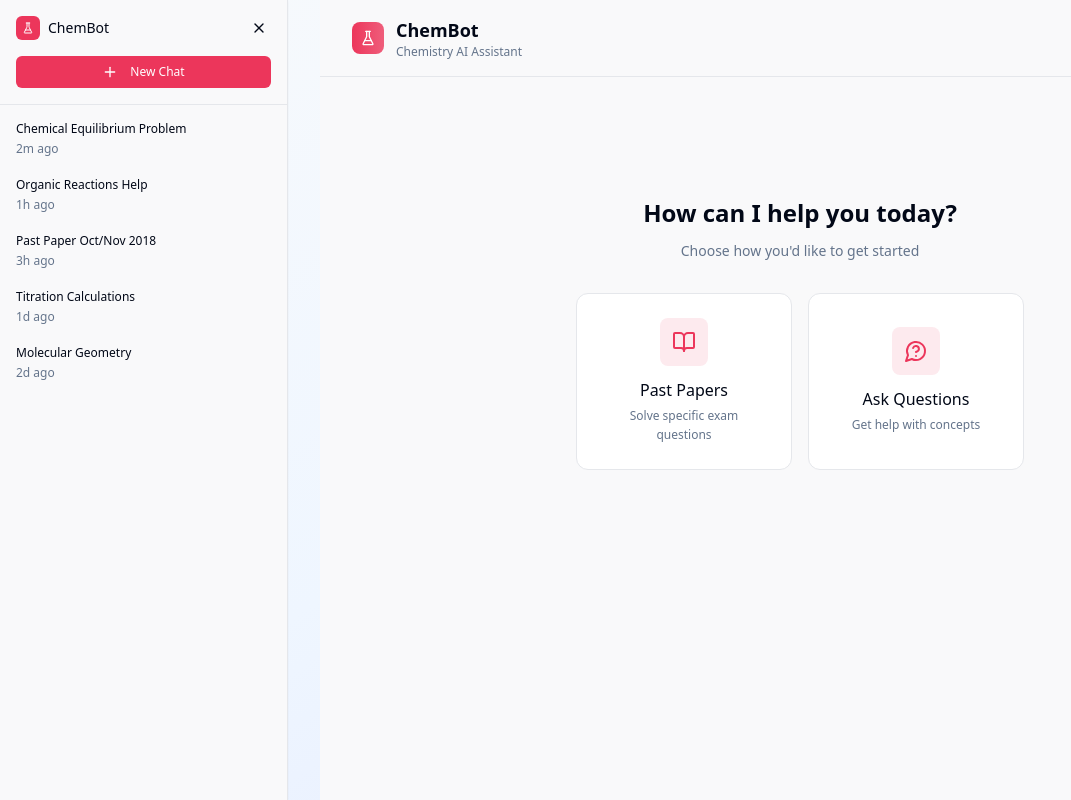
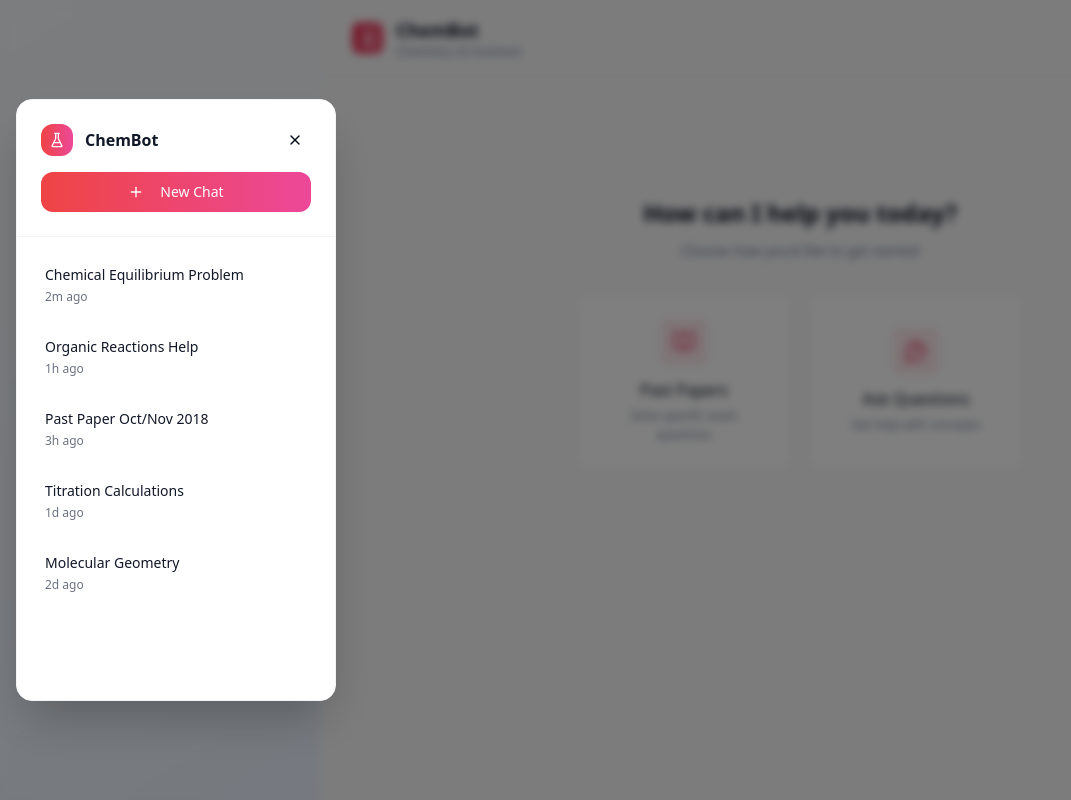
Before and after one commit to Walid-ai-d/chem-ai, a React (Vite) app: page / in a window 1280 px wide. Both pictures are taken after a click on the button 36 px from the left and 36 px from the top of the page. Shown: the whole page, without its empty margins (0-1071 px from the left). Built offline with nearby package versions, Linux system fonts and the light colour scheme.

Commit message:
Refactor sidebar and chat input
Refactor the sidebar to have a floating white background and floating elements for a cleaner look. Also, ensure that uploaded images are rendered in the chat input area for a better user experience.

```diff
--- a/src/components/ChatMessage.tsx
+++ b/src/components/ChatMessage.tsx
@@ -5,9 +5,10 @@ interface ChatMessageProps {
   isBot?: boolean;
   children: ReactNode;
   timestamp?: string;
+  imageUrl?: string;
 }
 
-const ChatMessage = ({ isBot = true, children, timestamp }: ChatMessageProps) => {
+const ChatMessage = ({ isBot = true, children, timestamp, imageUrl }: ChatMessageProps) => {
   return (
     <div className="mb-6">
       <div className="flex items-start gap-3">
@@ -30,6 +31,15 @@ const ChatMessage = ({ isBot = true, children, timestamp }: ChatMessageProps) =>
             )}
           </div>
           <div className="bg-white rounded-lg p-4 shadow-sm border border-gray-200">
+            {imageUrl && (
+              <div className="mb-3">
+                <img
+                  src={imageUrl}
+                  alt="Uploaded image"
+                  className="max-w-sm rounded-lg border border-gray-200"
+                />
+              </div>
+            )}
             {children}
           </div>
         </div>
--- a/src/components/ChemBot.tsx
+++ b/src/components/ChemBot.tsx
@@ -13,6 +13,7 @@ interface ChatMessage {
   isBot: boolean;
   content: string;
   timestamp: string;
+  imageUrl?: string;
 }
 const ChemBot = () => {
   const [appState, setAppState] = useState<AppState>('welcome');
@@ -93,10 +94,17 @@ Therefore, the reaction favors the formation of $N_2O_4$ at this temperature.
   };
   const handleSendMessage = (messageText: string, image?: File) => {
     if (!messageText.trim() && !image) return;
+
+    let imageUrl: string | undefined;
+    if (image) {
+      imageUrl = URL.createObjectURL(image);
+    }
+
     const userMessage: ChatMessage = {
       id: Date.now().toString(),
       isBot: false,
       content: messageText,
+      imageUrl,
       timestamp: new Date().toLocaleTimeString('en-US', {
         hour: '2-digit',
         minute: '2-digit'
@@ -137,7 +145,7 @@ Therefore, the reaction favors the formation of $N_2O_4$ at this temperature.
             {appState === 'selecting-paper' && <PastPaperSelector onComplete={handlePaperSelectionComplete} onBack={handleBackFromSelector} />}
 
             {appState === 'chat' && <div className="space-y-4">
-                {messages.map(message => <ChatMessage key={message.id} isBot={message.isBot} timestamp={message.timestamp}>
+                {messages.map(message => <ChatMessage key={message.id} isBot={message.isBot} timestamp={message.timestamp} imageUrl={message.imageUrl}>
                     {message.isBot && message.content.includes('##') ? <ChatDocumentParser content={message.content} /> : <div className="text-foreground leading-relaxed">
                         {message.content}
                       </div>}
--- a/src/components/Sidebar.tsx
+++ b/src/components/Sidebar.tsx
@@ -39,49 +39,52 @@ const Sidebar = ({ isOpen, onToggle, onNewChat }: SidebarProps) => {
   }
 
   return (
-    <div className="fixed inset-y-0 left-0 z-50 w-72 bg-background border-r border-border shadow-sm">
-      <div className="flex flex-col h-full">
+    <div className="fixed inset-0 z-50 bg-black/50 backdrop-blur-sm" onClick={onToggle}>
+      <div
+        className="fixed left-4 top-1/2 -translate-y-1/2 w-80 bg-white rounded-2xl shadow-2xl border border-gray-100 animate-scale-in"
+        onClick={(e) => e.stopPropagation()}
+      >
+        <div className="flex flex-col h-[600px]">
           {/* Header */}
-        <div className="p-4 border-b border-border">
+          <div className="p-6 border-b border-gray-100">
             <div className="flex items-center justify-between mb-4">
-            <div className="flex items-center gap-2">
-              <div className="w-6 h-6 bg-primary rounded-md flex items-center justify-center">
-                <FlaskConical className="w-3 h-3 text-primary-foreground" />
+              <div className="flex items-center gap-3">
+                <div className="w-8 h-8 bg-gradient-to-r from-red-500 to-pink-500 rounded-xl flex items-center justify-center">
+                  <FlaskConical className="w-4 h-4 text-white" />
                 </div>
-              <span className="font-medium text-foreground text-sm">ChemBot</span>
+                <span className="font-semibold text-gray-900">ChemBot</span>
               </div>
               <Button
                 onClick={onToggle}
                 variant="ghost"
                 size="icon"
-              className="h-6 w-6"
+                className="h-8 w-8 hover:bg-gray-100"
               >
-              <X className="w-3 h-3" />
+                <X className="w-4 h-4" />
               </Button>
             </div>
 
             <Button
               onClick={onNewChat}
-            className="w-full h-8 text-xs"
-            size="sm"
+              className="w-full bg-gradient-to-r from-red-500 to-pink-500 hover:from-red-600 hover:to-pink-600 text-white border-0 rounded-xl h-10"
             >
-            <Plus className="w-3 h-3 mr-1" />
+              <Plus className="w-4 h-4 mr-2" />
               New Chat
             </Button>
           </div>
 
           {/* Chat History */}
-        <div className="flex-1 overflow-y-auto p-2">
-          <div className="space-y-1">
+          <div className="flex-1 overflow-y-auto p-4">
+            <div className="space-y-2">
               {chatHistory.map((chat) => (
                 <button
                   key={chat.id}
-                className="w-full text-left p-2 rounded-md hover:bg-accent transition-colors group text-xs"
+                  className="w-full text-left p-3 rounded-xl hover:bg-gray-50 transition-all duration-200 group"
                 >
-                <div className="font-medium text-foreground truncate mb-1">
+                  <div className="font-medium text-gray-900 truncate mb-1 text-sm">
                     {chat.title}
                   </div>
-                <div className="text-muted-foreground">
+                  <div className="text-gray-500 text-xs">
                     {chat.timestamp}
                   </div>
                 </button>
@@ -90,6 +93,7 @@ const Sidebar = ({ isOpen, onToggle, onNewChat }: SidebarProps) => {
           </div>
         </div>
       </div>
+    </div>
   );
 };
 
```
Lines whose indentation alone changed are shown as unchanged.
